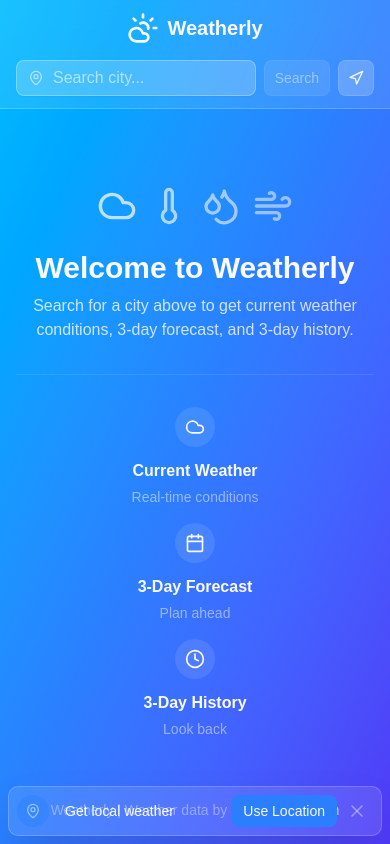
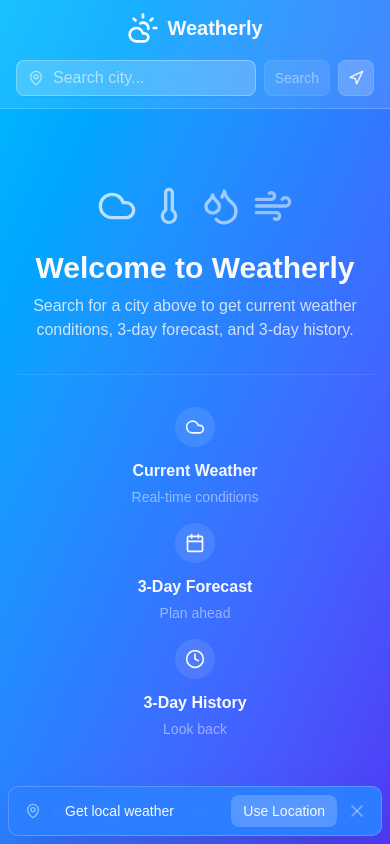
Before and after one commit to Jaybles999/tech-assessment-weather-jb, a React (Vite) app: page / in a window 390 px wide. Built offline with nearby package versions, Linux system fonts and the light colour scheme.

Commit message:
chore(ui): fix mobile geolocation banner and timeline scrolling

```diff
--- a/src/components/weather/day-card-grid.tsx
+++ b/src/components/weather/day-card-grid.tsx
@@ -1,3 +1,5 @@
+import { useCallback } from 'react';
+
 import type { DailyForecast } from '@/types/weather';
 import { DayCard } from '@/components/weather/day-card';
 import { useWeatherStore } from '@/stores/weather-store';
@@ -19,6 +21,14 @@ export const DayCardGrid = () => {
     const weather = useWeatherStore((state) => state.weather);
     const selectedDay = useWeatherStore((state) => state.selectedDay);
     const selectDay = useWeatherStore((state) => state.selectDay);
+
+    // center scroll on mount on mobile only
+    const scrollRef = useCallback((node: HTMLDivElement | null) => {
+        if (node) {
+            const maxScroll = node.scrollWidth - node.clientWidth;
+            node.scrollLeft = maxScroll / 2;
+        }
+    }, []);
 
     if (!weather) return null;
 
@@ -44,7 +54,7 @@ export const DayCardGrid = () => {
     return (
         <div className="w-full">
             {/* <h3 className="text-lg font-semibold mb-4 text-center">7-Day Overview</h3> */}
-            <div className="flex justify-center gap-3 overflow-x-auto pt-2 pb-4 px-1">
+            <div ref={scrollRef} className="flex gap-3 overflow-x-auto pt-2 pb-4 px-1">
                 {days.map((day, i) => (
                     <DayCard
                         key={day.date}
--- a/src/components/weather/location-banner.tsx
+++ b/src/components/weather/location-banner.tsx
@@ -13,7 +13,7 @@ export const LocationBanner = ({ geolocation }: LocationBannerProps) => {
     return (
         <div className="fixed bottom-0 md:bottom-10 left-0 right-0 z-50 p-2 md:p-4 animate-fade-in">
             <div className="max-w-2xl mx-auto">
-                <div className="bg-primary-foreground/10 backdrop-blur-xl border border-primary-foreground/20 rounded-lg md:rounded-xl p-2 md:p-4 shadow-2xl">
+                <div className="bg-blue-500/95 md:bg-blue-500/85 border border-primary-foreground/20 rounded-lg md:rounded-xl p-2 md:p-4 shadow-2xl">
                     <div className="flex items-center gap-4">
                         {/* icon */}
                         <div className="shrink-0 w-8 h-8 sm:w-10 sm:h-10 bg-blue-500/50 rounded-full flex items-center justify-center">
@@ -35,7 +35,7 @@ export const LocationBanner = ({ geolocation }: LocationBannerProps) => {
                             <button
                                 onClick={requestLocation}
                                 disabled={isLocating}
-                                className="px-3 py-1.5 sm:px-4 sm:py-2 bg-blue-500 hover:bg-blue-400 disabled:bg-blue-500/50 text-primary-foreground text-sm font-medium rounded-md transition-colors cursor-pointer"
+                                className="px-3 py-1.5 sm:px-4 sm:py-2 bg-primary-foreground/20 hover:bg-primary-foreground/30 disabled:bg-blue-500/50 text-primary-foreground text-sm font-medium rounded-md transition-colors cursor-pointer"
                             >
                                 {isLocating ? 'Locating...' : 'Use Location'}
                             </button>
```
